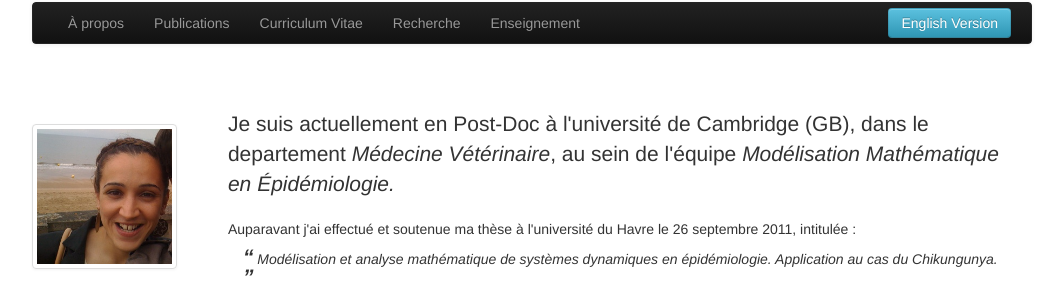
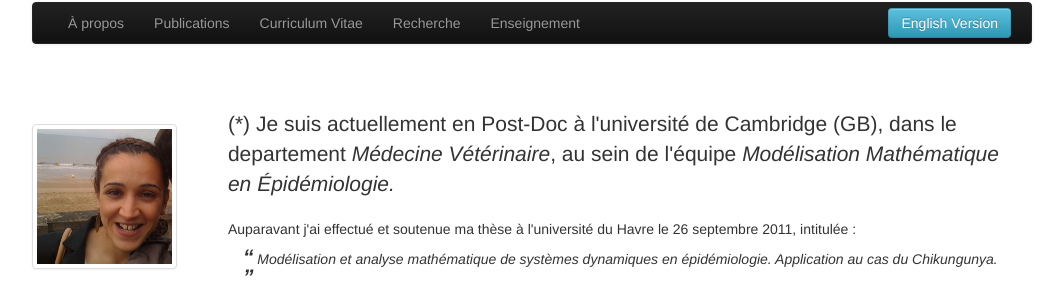
Before and after one commit to djamilator/djamilator.github.io, a Jekyll site: the page built from index.html, in a window 1280 px wide. Shown: the part 118-423 px from the top of the page, without its empty margins (108-1171 px from the left). Built offline with Jekyll 4.4.1, drawn with Linux system fonts in a browser that asks for light colours; Markdown is read by kramdown in place of the engine named in the settings.

```diff
--- a/index.html
+++ b/index.html
@@ -12,7 +12,7 @@ language: fr
 	<div class="span10">
 	<div class="mywell ">
 		<p class="lead">
-			Je suis actuellement en Post-Doc à l'université de Cambridge (GB), dans le departement <i>Médecine Vétérinaire</i>, au sein de l'équipe <i>Modélisation Mathématique en Épidémiologie.</i>
+			(*) Je suis actuellement en Post-Doc à l'université de Cambridge (GB), dans le departement <i>Médecine Vétérinaire</i>, au sein de l'équipe <i>Modélisation Mathématique en Épidémiologie.</i>
 		</p>
 		<p>
 			Auparavant j'ai effectué et soutenue ma thèse à l'université du Havre le 26 septembre 2011, intitulée :
```
